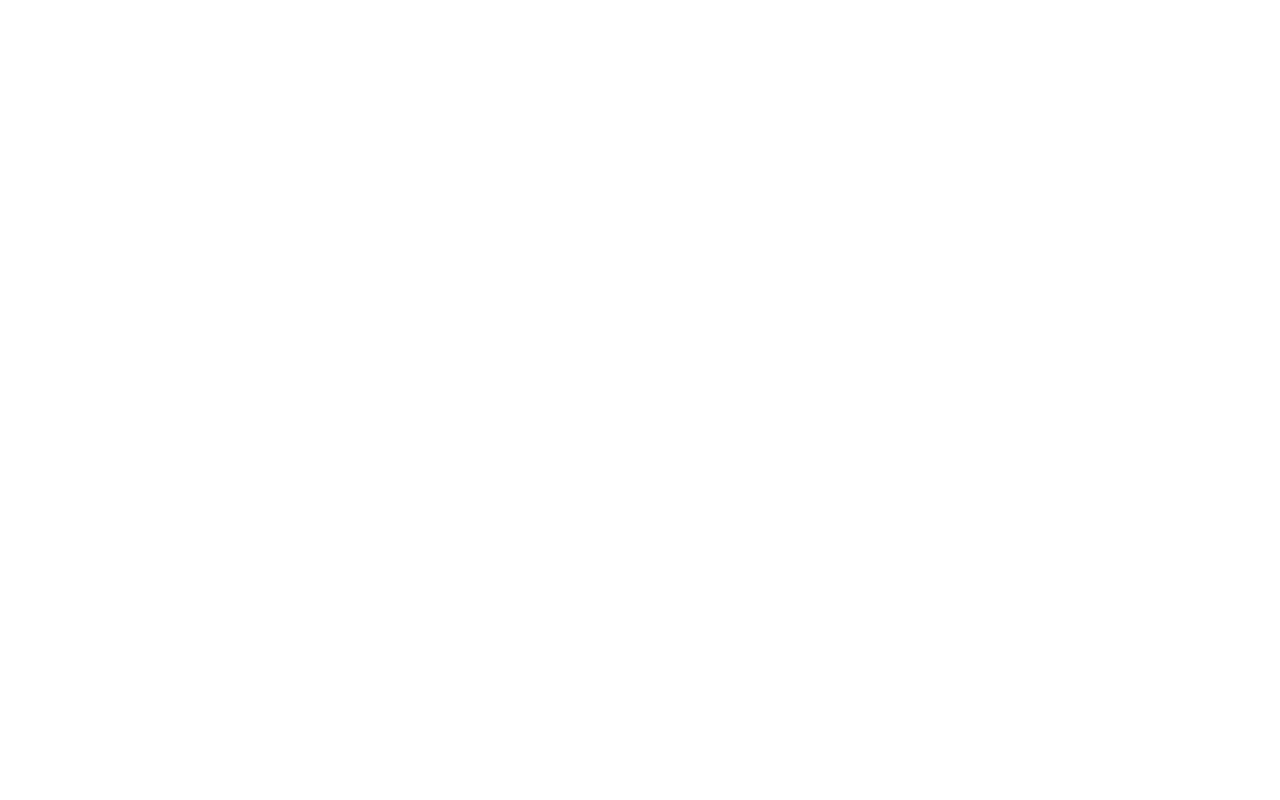
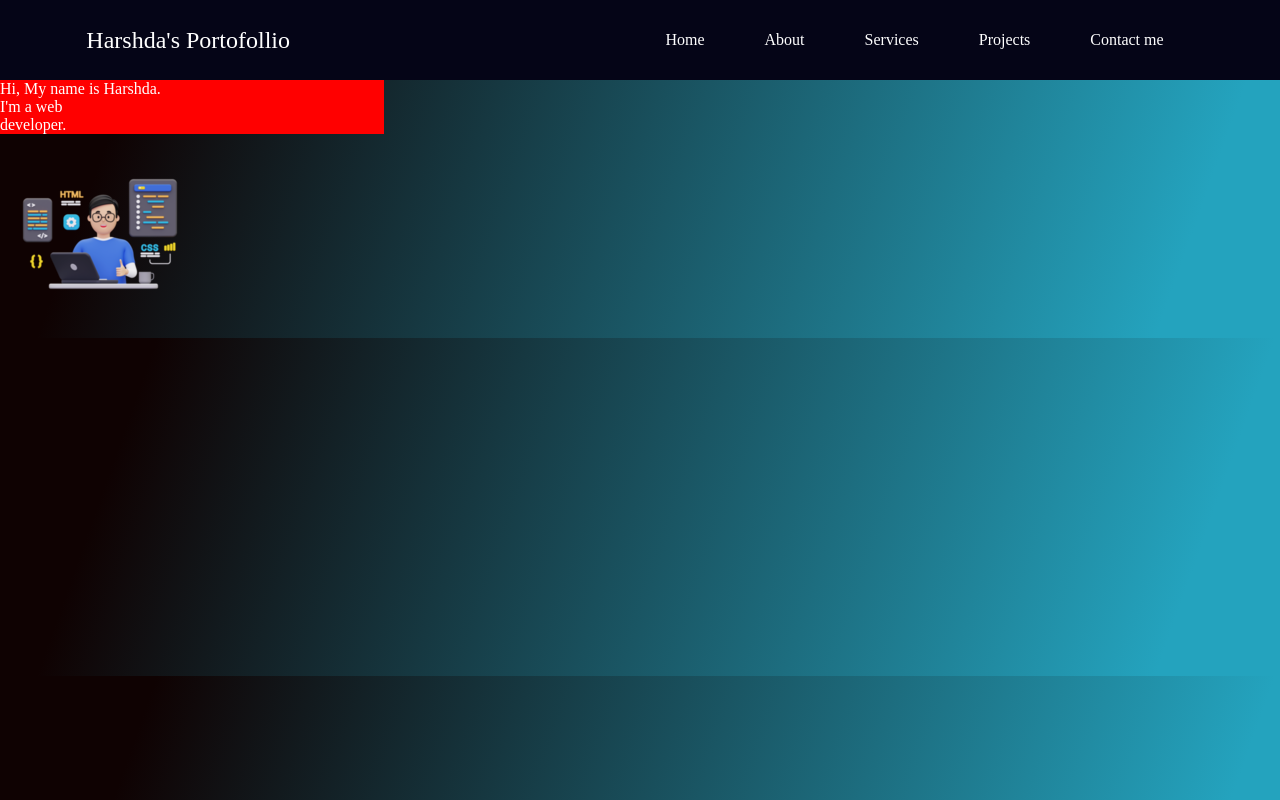
Before and after one commit to harshdamhase/personal-portfollio, a plain HTML site: page index.html in a window 1280 px wide. Drawn offline with Linux system fonts and the light colour scheme.

Commit message:
ref: header-added

```diff
--- a/css/style.css
+++ b/css/style.css
@@ -1,7 +1,46 @@
-.d-block{
-    display: block;
+* {
+    margin: 0;
+    padding: 0;
+}
+
+body {
+    background-image: linear-gradient( 109.6deg,  rgba(15,2,2,1) 11.2%, rgba(36,163,190,1) 91.1% );
+
+    color: white;
 
 }
-body{
-    background-color: black;
+
+nav {
+    display: flex;
+    justify-content: space-around;
+    align-items: center;
+    height: 80px;
+    background-color: rgb(5, 5, 23);
 }
+
+nav ul {
+    display: flex;
+    justify-content: center;
+}
+
+nav ul li {
+    list-style: none;
+    margin: 0 30px;
+}
+
+.left {
+    font-size: 1.5rem;
+}
+
+.firstsection div {
+    width: 30%;
+}
+
+.leftsection {
+    background-color: red;
+    width: 34px;
+}
+
+.rightsection {
+
+}
--- a/index.html
+++ b/index.html
@@ -0,0 +1,42 @@
+<!DOCTYPE html>
+<html lang="en">
+
+<head>
+    <meta charset="UTF-8">
+    <meta name="viewport" content="width=device-width, initial-scale=1.0">
+    <title>Portofollio website</title>
+<link rel="stylesheet" href="./css/style.css">
+
+</head>
+
+<body>
+    <header>
+        <nav>
+            <div class="left">Harshda's Portofollio</div>
+            <div class="right"></div>
+            <ul>
+                <li>Home</li>
+                <li>About</li>
+                <li>Services</li>
+                <li>Projects</li>
+                <li>Contact me</li>
+            </ul>
+        </nav>
+    </header>
+
+    <main>
+        <section class="firstsection">
+            <div class="leftsection">
+                Hi, My name is Harshda.
+                <div>
+                    I'm a web developer.
+                </div>
+            </div>
+            <div class="rightsection">
+<img src="./images/dev.png" alt="img"/>
+                </div>
+        </section>
+    </main>
+</body>
+
+</html>
```
Also changed, not shown: pages/about.html (deleted, +0 -54 lines), images/dev.png (added).
